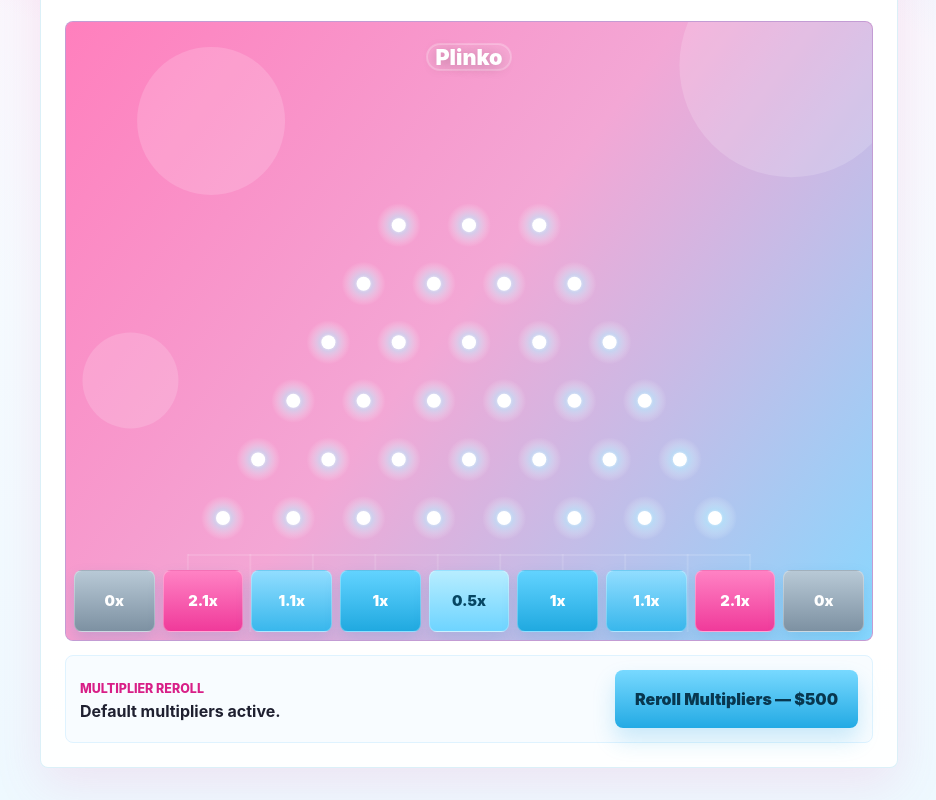
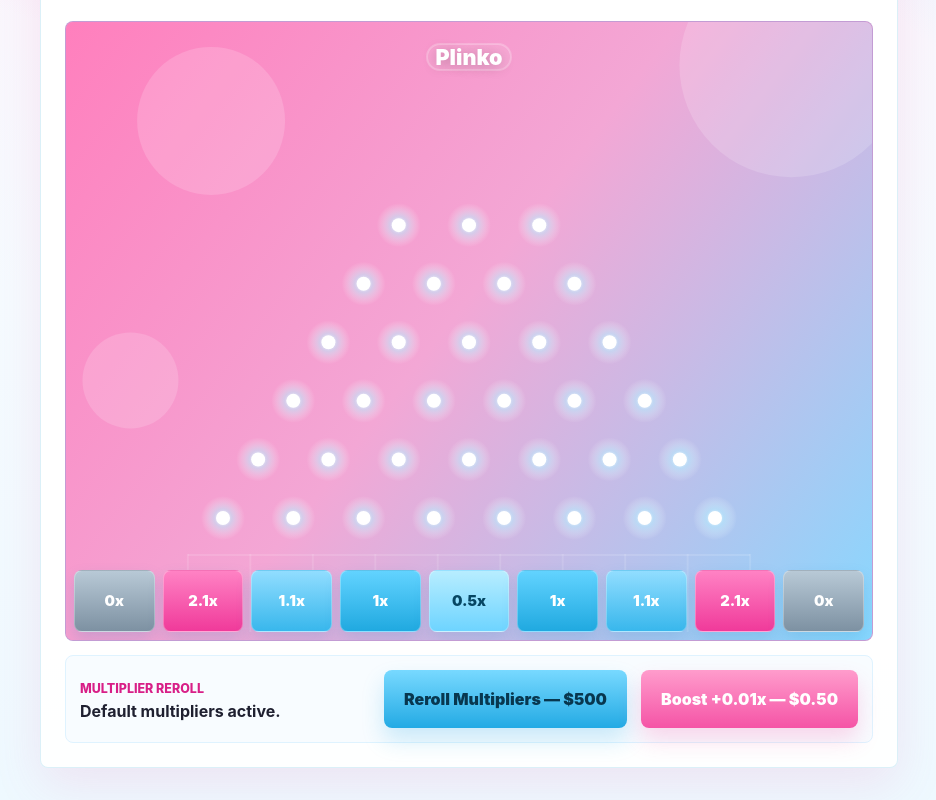
Before and after one commit to Woojoo-space/Plinko, a React (Vite) app: page / in a window 1280 px wide. Shown: the part 347-1147 px from the top of the page, without its empty margins (10-946 px from the left). Built offline with nearby package versions, Linux system fonts and the light colour scheme.

Commit message:
Add paid multiplier boost

```diff
--- a/src/App.css
+++ b/src/App.css
@@ -231,7 +231,7 @@ button:disabled {
 
 .reroll-panel {
   display: grid;
-  grid-template-columns: minmax(0, 1fr) auto;
+  grid-template-columns: minmax(0, 1fr) auto auto;
   gap: 14px;
   align-items: center;
   margin-top: 14px;
@@ -254,6 +254,13 @@ button:disabled {
   background: linear-gradient(180deg, #78d9ff, #23aae4);
   color: #08374f;
   box-shadow: 0 12px 22px rgba(35, 170, 228, 0.22);
+}
+
+.boost-button {
+  min-height: 58px;
+  background: linear-gradient(180deg, #ff9ccc, #f554a6);
+  color: #ffffff;
+  box-shadow: 0 12px 22px rgba(245, 84, 166, 0.22);
 }
 
 .rarity-uncommon {
--- a/src/App.jsx
+++ b/src/App.jsx
@@ -9,6 +9,8 @@ const DEFAULT_MULTIPLIERS = addEdgeMultipliers([2.1, 1.1, 1, 0.5, 1, 1.1, 2.1]);
 const SLOT_COUNT = DEFAULT_MULTIPLIERS.length;
 const REROLL_COST = 500;
 const REROLL_COST_LABEL = '$500';
+const MULTIPLIER_BOOST_COST = 0.5;
+const MULTIPLIER_BOOST_AMOUNT = 0.01;
 const SAVE_KEY = 'plinko-progress-v1';
 const BALL_RADIUS = 12;
 const PEG_RADIUS = 7;
@@ -75,6 +77,12 @@ function clamp(value, min, max) {
 
 function addEdgeMultipliers(multipliers, edgeMultiplier = 0) {
   return [edgeMultiplier, ...multipliers, edgeMultiplier];
+}
+
+function boostMultipliers(multipliers) {
+  return multipliers.map((multiplier) =>
+    multiplier === 0 ? 0 : Number((multiplier + MULTIPLIER_BOOST_AMOUNT).toFixed(2)),
+  );
 }
 
 function isValidMultiplierSet(multipliers) {
@@ -560,6 +568,20 @@ function App() {
     }, 400);
   }
 
+  function handleBoostMultipliers() {
+    if (balance < MULTIPLIER_BOOST_COST) {
+      setRerollMessage(`Not enough money. Boost costs ${formatMoney(MULTIPLIER_BOOST_COST)}.`);
+      setLastDrop('Not enough money to boost multipliers.');
+      return;
+    }
+
+    setBalance((current) => current - MULTIPLIER_BOOST_COST);
+    setActiveMultipliers((current) => boostMultipliers(current));
+    setActiveRarity((current) => (current === 'default' ? 'custom' : current));
+    setRerollMessage(`Multipliers increased by ${MULTIPLIER_BOOST_AMOUNT.toFixed(2)}x.`);
+    setLastDrop(`Multiplier boost cost ${formatMoney(MULTIPLIER_BOOST_COST)}.`);
+  }
+
   function resetGame(message = 'Balance reset. The board is ready.') {
     ballsRef.current = [];
     activeBetsRef.current.clear();
@@ -645,6 +667,9 @@ function App() {
             >
               Reroll Multipliers &mdash; {REROLL_COST_LABEL}
             </button>
+            <button className="boost-button" type="button" onClick={handleBoostMultipliers}>
+              Boost +0.01x &mdash; {formatMoney(MULTIPLIER_BOOST_COST)}
+            </button>
           </div>
         </div>
 
```
Also changed, not shown: 1 other file (tests, documents, lock files or other folders).
